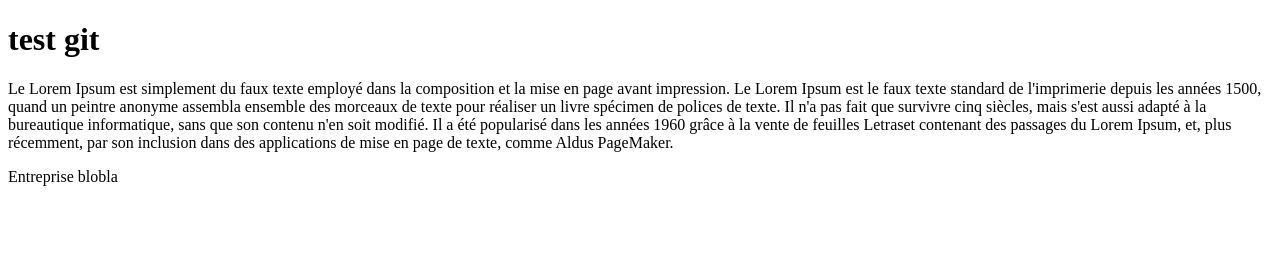
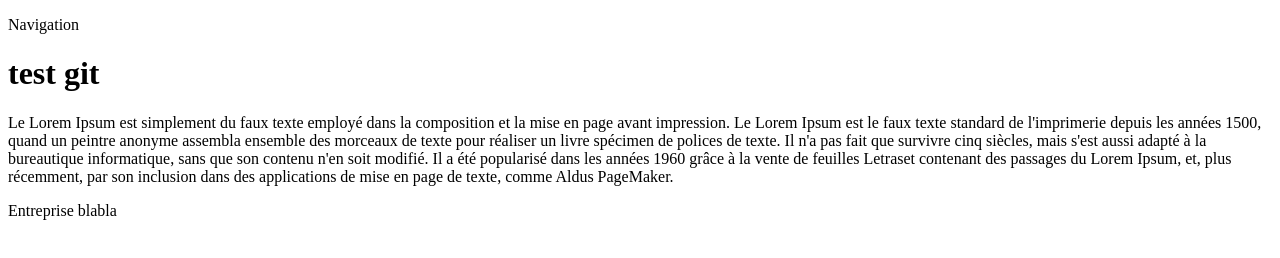
Before and after one commit to tazzeur/exo4, a plain HTML site: page index.html in a window 1280 px wide. Drawn offline with Linux system fonts and the light colour scheme.

Commit message:
correction de l'erreur

```diff
--- a/index.html
+++ b/index.html
@@ -5,8 +5,11 @@
     <title>test git</title>
   </head>
   <body>
-    <h1>test git</h1>
+    <header>
+      <p>Navigation</p>
+    </header>
+          <h1>test git</h1>
     <p>Le Lorem Ipsum est simplement du faux texte employé dans la composition et la mise en page avant impression. Le Lorem Ipsum est le faux texte standard de l'imprimerie depuis les années 1500, quand un peintre anonyme assembla ensemble des morceaux de texte pour réaliser un livre spécimen de polices de texte. Il n'a pas fait que survivre cinq siècles, mais s'est aussi adapté à la bureautique informatique, sans que son contenu n'en soit modifié. Il a été popularisé dans les années 1960 grâce à la vente de feuilles Letraset contenant des passages du Lorem Ipsum, et, plus récemment, par son inclusion dans des applications de mise en page de texte, comme Aldus PageMaker.</p>
-    <p>Entreprise blobla</p>
+    <p>Entreprise blabla</p>
   </body>
 </html>
```
Also changed, not shown: main.js (added).
